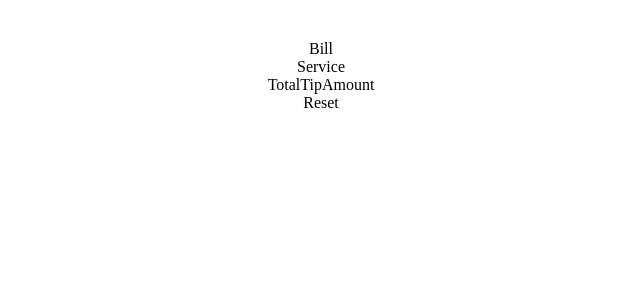
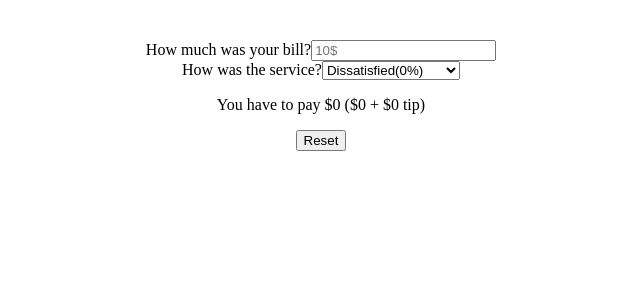
Before and after one commit to UsiTheStorm/tip-calculator, a React (Vite) app: page / in a window 1280 px wide. Shown: the top 300 px of the page, without its empty margins (319-959 px from the left). Built offline with nearby package versions, Linux system fonts and the light colour scheme.

Commit message:
Add basic components layout
Replaced placeholder text in Bill, Service, Reset, and TotalTipAmount components with basic form elements and labels. This sets up the initial UI for bill input, service selection, reset button, and tip calculation display.

```diff
--- a/src/components/Bill.jsx
+++ b/src/components/Bill.jsx
@@ -1,7 +1,14 @@
 import { useState } from 'react';
 
 function Bill() {
-  return <div>Bill</div>;
+  return (
+    <div>
+      <label htmlFor="bill" className="label">
+        How much was your bill?
+      </label>
+      <input type="number" id="bill" min={0} className="input" placeholder="10$" />
+    </div>
+  );
 }
 
 export default Bill;
--- a/src/components/Reset.jsx
+++ b/src/components/Reset.jsx
@@ -1,7 +1,7 @@
 import { useState } from 'react';
 
 function Reset() {
-  return <div>Reset</div>;
+  return <button className="reset">Reset</button>;
 }
 
 export default Reset;
--- a/src/components/Service.jsx
+++ b/src/components/Service.jsx
@@ -1,7 +1,19 @@
 import { useState } from 'react';
 
 function Service() {
-  return <div>Service</div>;
+  return (
+    <div>
+      <label htmlFor="service" className="label">
+        How was the service?
+      </label>
+      <select select id="service" className="input" name="service">
+        <option value="0">Dissatisfied(0%)</option>
+        <option value="5">It was okay(5%)</option>
+        <option value="10">It was good(10%)</option>
+        <option value="20">Mucho gusto!(20%)</option>
+      </select>
+    </div>
+  );
 }
 
 export default Service;
--- a/src/components/TotalTipAmount.jsx
+++ b/src/components/TotalTipAmount.jsx
@@ -1,7 +1,11 @@
 import { useState } from 'react';
 
 function TotalTipAmount() {
-  return <div>TotalTipAmount</div>;
+  return (
+    <div>
+      <p>You have to pay $0 ($0 + $0 tip)</p>
+    </div>
+  );
 }
 
 export default TotalTipAmount;
```
